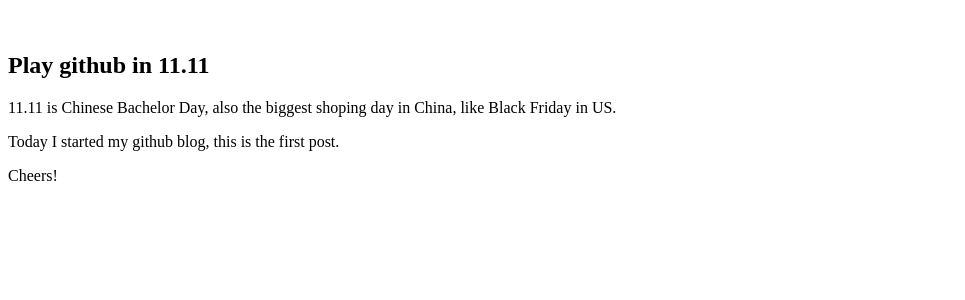
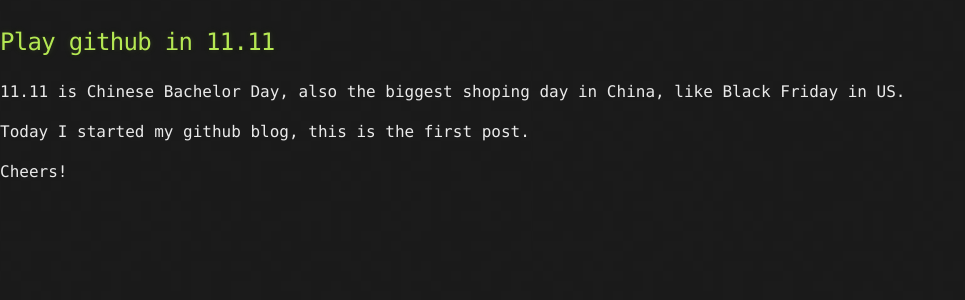
Before and after one commit to zhquake/gitBlog, a Jekyll site: the page built from _posts/2013-11-11-play-with-github.html, in a window 1280 px wide. Shown: the top 300 px of the page, without its empty margins (0-965 px from the left). Built offline with Jekyll 4.4.1, drawn with Linux system fonts in a browser that asks for light colours.

Commit message:
Update default.html

```diff
--- a/_layouts/default.html
+++ b/_layouts/default.html
@@ -2,8 +2,8 @@
 　　<html>
 　　<head>
 　　　　<meta http-equiv="content-type" content="text/html; charset=utf-8" />
-　　　　<link rel="stylesheet" type="text/css" href="stylesheets/stylesheet.css" media="screen" />
-        <link rel="stylesheet" type="text/css" href="stylesheets/pygment_trac.css" media="screen" />
+　　　　<link rel="stylesheet" type="text/css" href="/gitBlog/stylesheets/stylesheet.css" media="screen" />
+        <link rel="stylesheet" type="text/css" href="/gitBlog/stylesheets/pygment_trac.css" media="screen"/>
 　　　　<title>{{ page.title }}</title>
 　　</head>
 　　<body>
```
